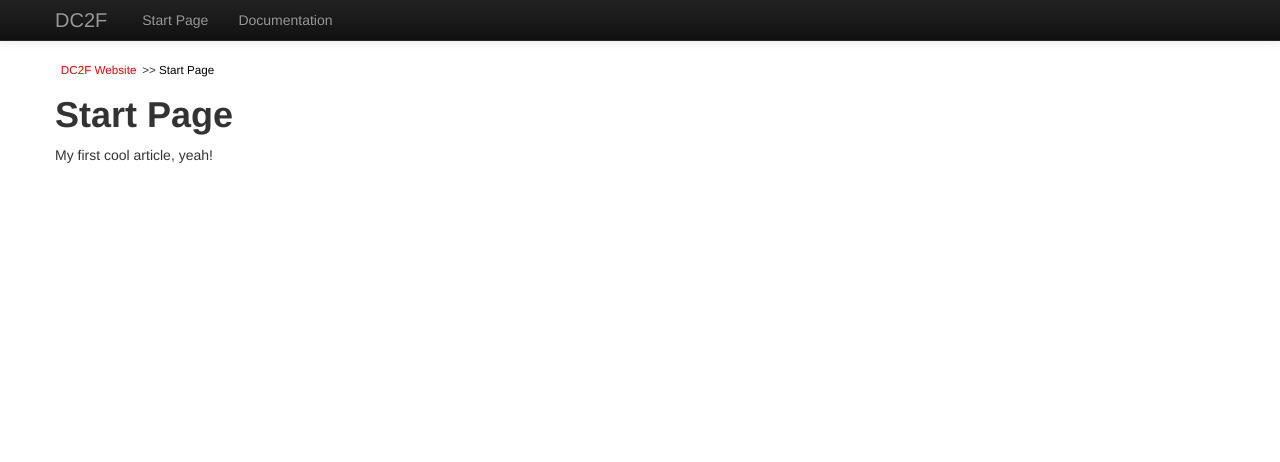
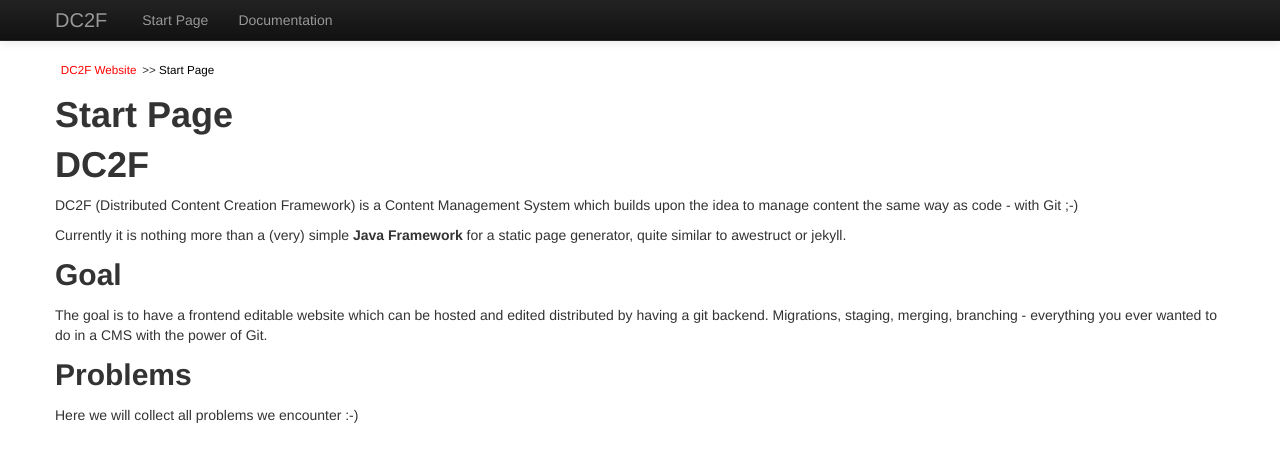
Before and after one commit to dc2f/DC2F, a plain HTML site: page c/startpage.html in a window 1280 px wide. Drawn offline with Linux system fonts and the light colour scheme; a web font is replaced by a local one.

Commit message:
fresh publish run. Sat Dec 22 17:27:38 CET 2012

```diff
--- a/c/startpage.html
+++ b/c/startpage.html
@@ -47,7 +47,23 @@
 
 	    <div id="content">
 	      <div class="content">
-	<h1>Start Page</h1>	<div class="body">My first cool article, yeah!</div>
+	<h1>Start Page</h1>	<div class="body"><h1>DC2F</h1>
+
+<p>DC2F (Distributed Content Creation Framework) is a Content Management System which builds upon the idea to manage content the same way as code - with <bold>Git</bold> ;-)</p>
+
+<p>Currently it is nothing more than a (very) simple <strong>Java Framework</strong> for a static page generator, quite similar to awestruct or jekyll.</p>
+
+
+<h2>Goal</h2>
+
+<p>The goal is to have a frontend editable website which can be hosted and edited
+distributed by having a git backend. Migrations, staging, merging, branching - everything
+you ever wanted to do in a CMS with the power of Git.</p>
+
+<h2>Problems</h2>
+
+<p>Here we will collect all problems we encounter :-)</p>
+</div>
 </div>
 	    </div>
 	</div>
```
